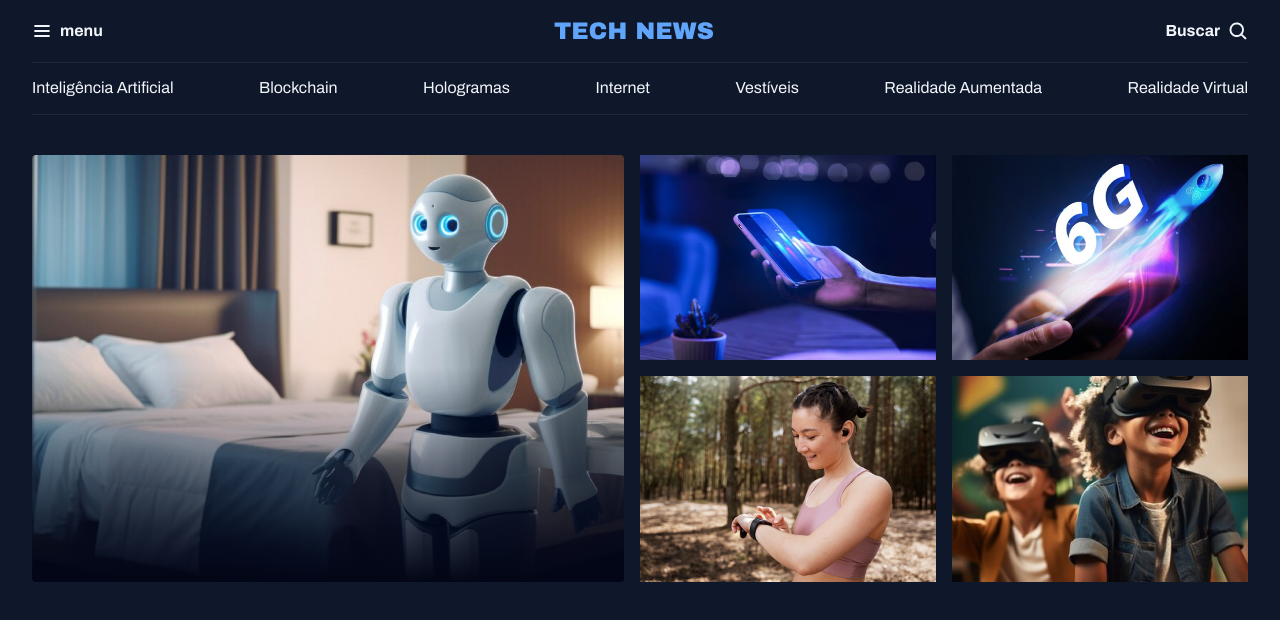
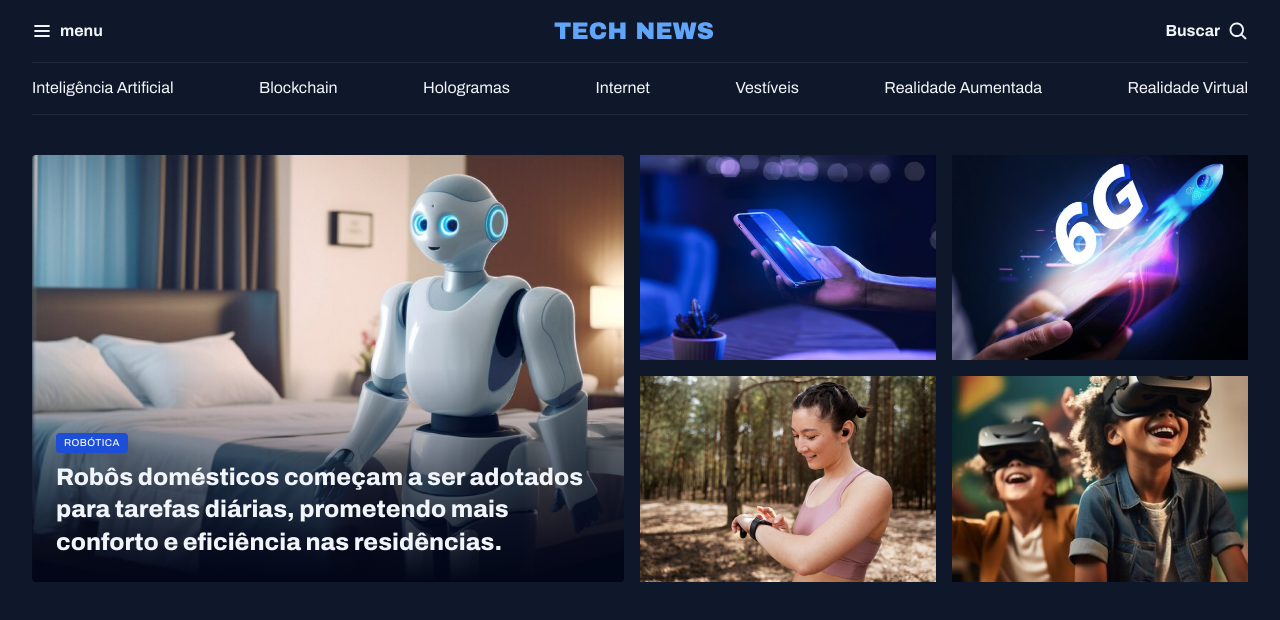
Before and after one commit to Fernanda-dev013/portal.de.noticias, a plain HTML site: page index.html in a window 1280 px wide. Drawn offline with Linux system fonts and the light colour scheme.

Commit message:
ajustando o conteúdo do card

```diff
--- a/index.html
+++ b/index.html
@@ -38,9 +38,13 @@
   </header>
   <main class="grid container">
     <section id="featured" class="grid grid-flow-col gap-16">
-     <div class="card">
+     <figure class="card">
       <img src="assets/images/Image 01.png" alt="">
-     </div>
+      <figcaption>
+        <span class="content-tag">robótica</span>
+        <h2 class="text-2x1">Robôs domésticos começam a ser adotados para tarefas diárias, prometendo mais conforto e eficiência nas residências.</h2>
+      </figcaption>
+     </figure>
 
      <div class="grid grid-cols-2 gap-16">
       <div>
--- a/styles/global.css
+++ b/styles/global.css
@@ -53,3 +53,15 @@ img{
 main{
   margin-top: 40px;
 }
+
+.content-tag{
+display: inline-block;
+background-color: var(--brand-color-dark);
+padding: 4px 8px;
+border-radius: 4px;
+font: 500 10px/ 1.2 var(--font-family);
+text-transform: uppercase;
+letter-spacing: 0.04em;
+color: var(--text-color-primary);
+box-shadow: 0px 4px 16px rgba(2, 6, 23, 0.25);
+}
--- a/styles/sections.css
+++ b/styles/sections.css
@@ -19,5 +19,15 @@
       #020617 100%
     );
    }
+
+   figcaption{
+    position: absolute;
+    bottom: 0;
+
+    padding: 24px;
+
+    h2{
+    margin-top: 8px;
+   }
   }
 }
--- a/styles/utility.css
+++ b/styles/utility.css
@@ -14,3 +14,19 @@ grid-template-columns: 1fr 1fr;
 .gap-16{
   gap: 16px;
 }
+
+.text-2x1{
+  font: var(--h1);
+}
+
+.text-x1{
+  font: var(--h2);
+}
+
+.text-lg{
+  font: var(--h3);
+}
+
+.text-sm{
+  font: var(--h4);
+}
```
